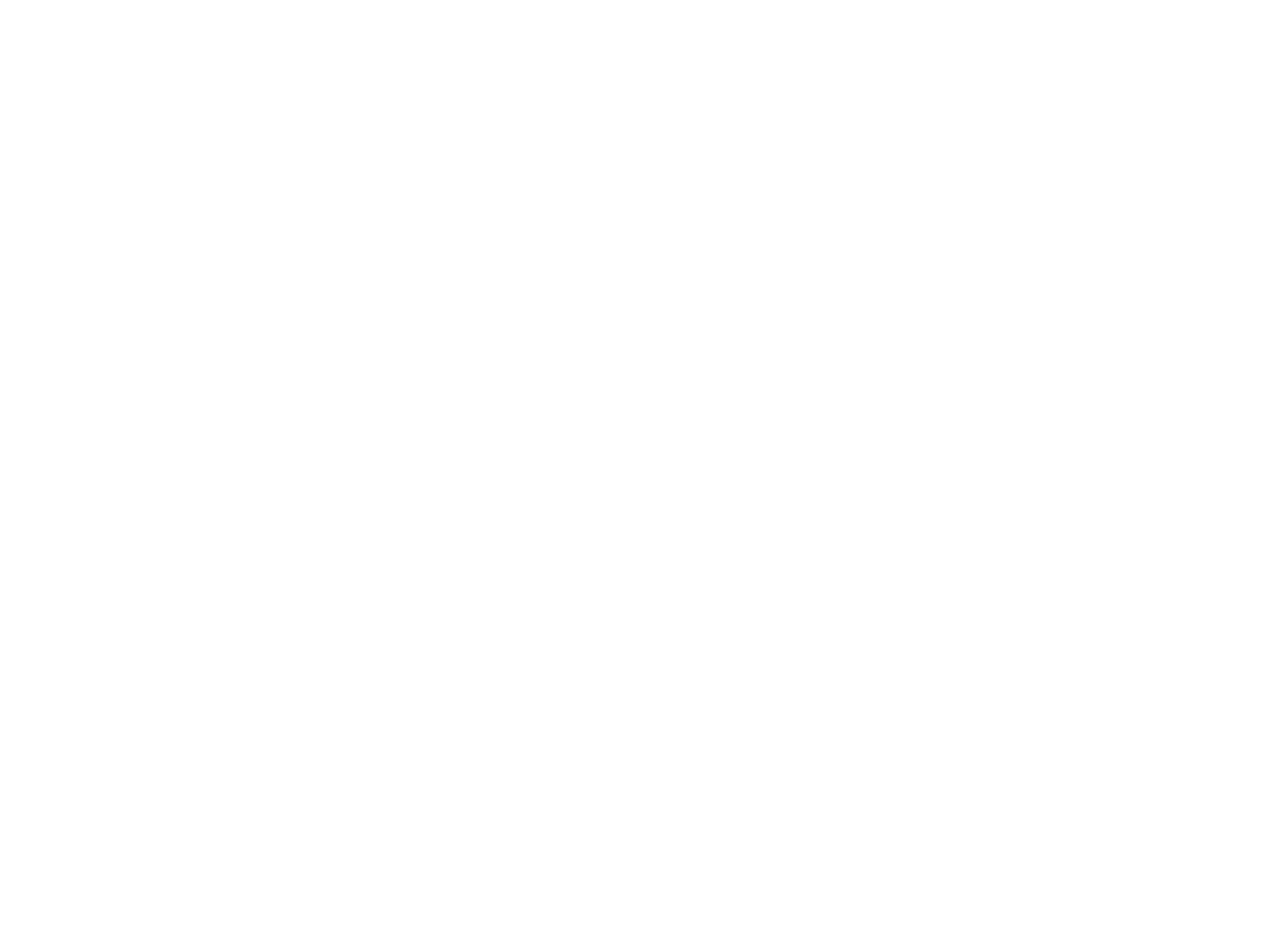
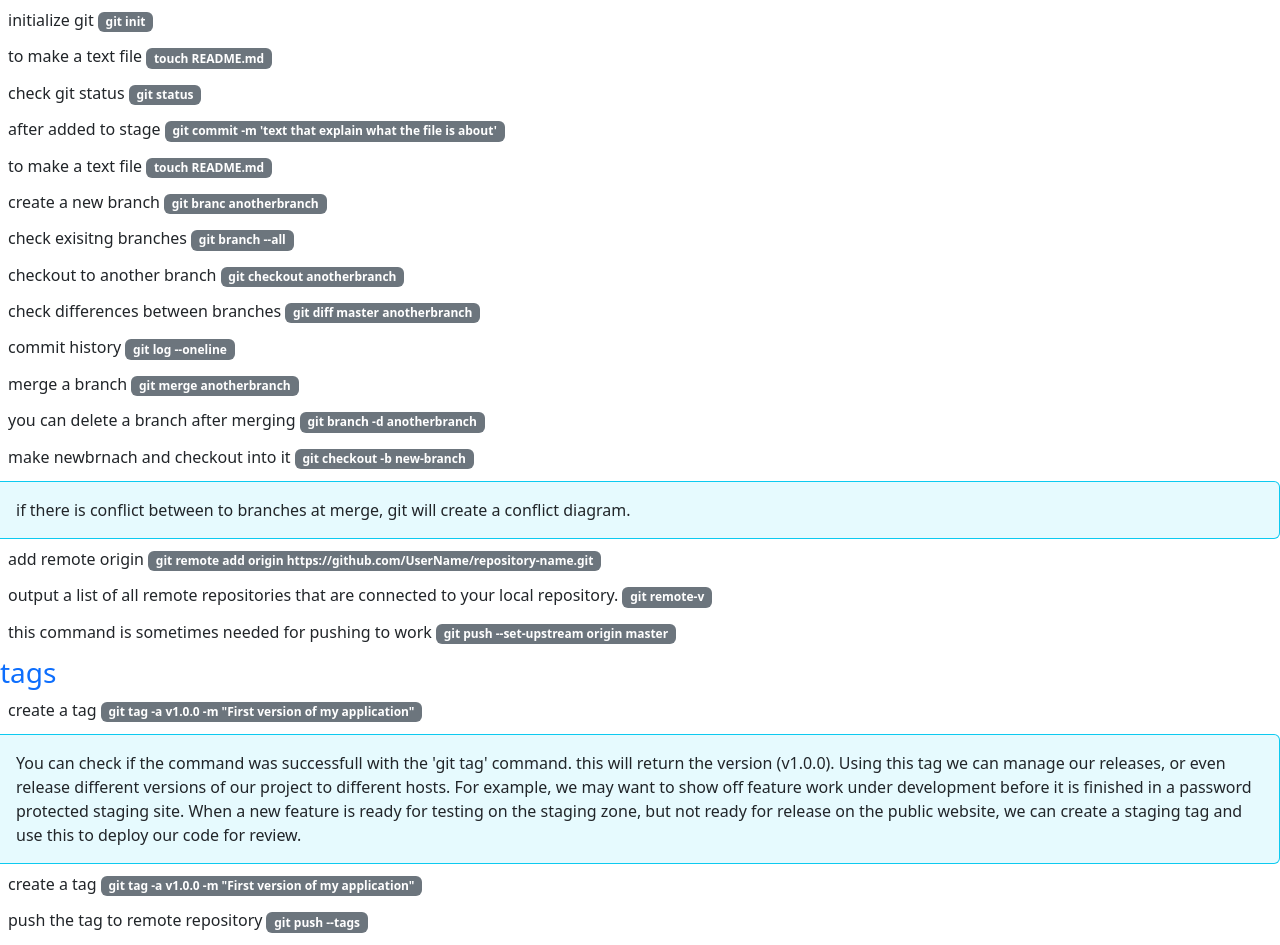
Before and after one commit to olemart1n/gitCommands, a website: page index.html in a window 1280 px wide. Before the commit the page ends 800 px from the top, so only its background shows below. Drawn offline with nearby package versions, Linux system fonts and the light colour scheme.

Commit message:
adding some style and content to the homepage

```diff
--- a/index.html
+++ b/index.html
@@ -5,11 +5,56 @@
     <meta charset="UTF-8">
     <meta http-equiv="X-UA-Compatible" content="IE=edge">
     <meta name="viewport" content="width=device-width, initial-scale=1.0">
+    <link rel="stylesheet" href="/dist/style.css">
     <title>noroff git tutorial</title>
 </head>
 
 <body>
-
+    <footer></footer>
+    <main>
+        <div class="m-2">initialize git<span class="badge bg-secondary m-1">git init</span></div>
+        <div class="m-2">to make a text file<span class="badge bg-secondary m-1">touch README.md</span></div>
+        <div class="m-2">check git status<span class="badge bg-secondary m-1">git status</span></div>
+        <div class="m-2">after added to stage<span class="badge bg-secondary m-1">git commit -m 'text that explain what
+                the file is about'</span></div>
+        <div class="m-2">to make a text file<span class="badge bg-secondary m-1">touch README.md</span></div>
+        <div class="m-2">create a new branch<span class="badge bg-secondary m-1">git branc anotherbranch</span></div>
+        <div class="m-2">check exisitng branches<span class="badge bg-secondary m-1">git branch --all</span></div>
+        <div class="m-2">checkout to another branch<span class="badge bg-secondary m-1">git checkout
+                anotherbranch</span></div>
+        <div class="m-2">check differences between branches<span class="badge bg-secondary m-1">git diff master
+                anotherbranch</span></div>
+        <div class="m-2">commit history<span class="badge bg-secondary m-1">git log --oneline</span></div>
+        <div class="m-2">merge a branch<span class="badge bg-secondary m-1">git merge anotherbranch</span></div>
+        <div class="m-2">you can delete a branch after merging<span class="badge bg-secondary m-1">git branch -d
+                anotherbranch</span></div>
+        <div class="m-2">make newbrnach and checkout into it<span class="badge bg-secondary m-1">git checkout -b
+                new-branch</span></div>
+        <div class="p-3 bg-info bg-opacity-10 border border-info border-start-0 rounded-end">
+            if there is conflict between to branches at merge, git will create a conflict diagram.
+        </div>
+        <div class="m-2">add remote origin<span class="badge bg-secondary m-1">git remote add origin
+                https://github.com/UserName/repository-name.git</span></div>
+        <div class="m-2">output a list of all remote repositories that are connected to your local repository.<span
+                class="badge bg-secondary m-1">git remote-v</span></div>
+        <div class="m-2">this command is sometimes needed for pushing to work<span class="badge bg-secondary m-1">git
+                push --set-upstream origin master</span></div>
+        <h3 class="text-primary">tags</h3>
+        <div class="m-2">create a tag<span class="badge bg-secondary m-1">git tag -a v1.0.0 -m "First version of my
+                application"</span></div>
+        <div class="p-3 bg-info bg-opacity-10 border border-info border-start-0 rounded-end">
+            You can check if the command was successfull with the 'git tag' command. this will return the version
+            (v1.0.0). Using this tag we can manage our releases, or even release different versions of our project to
+            different hosts. For example, we may want to show off feature work under development before it is finished
+            in a password protected staging site. When a new feature is ready for testing on the staging zone, but not
+            ready for release on the public website, we can create a staging tag and use this to deploy our code for
+            review.
+        </div>
+        <div class="m-2">create a tag<span class="badge bg-secondary m-1">git tag -a v1.0.0 -m "First version of my
+                application"</span></div>
+        <div class="m-2">push the tag to remote repository<span class="badge bg-secondary m-1">git push --tags</span>
+        </div>
+    </main>
 </body>
 
 </html>
--- /dev/null
+++ b/src/style.scss
@@ -0,0 +1 @@
+@import "/node_modules/bootstrap/dist/css/bootstrap.css";
```
Also changed, not shown: package.json (+8 -2 lines), dist/style.css (added), 3 other files.
